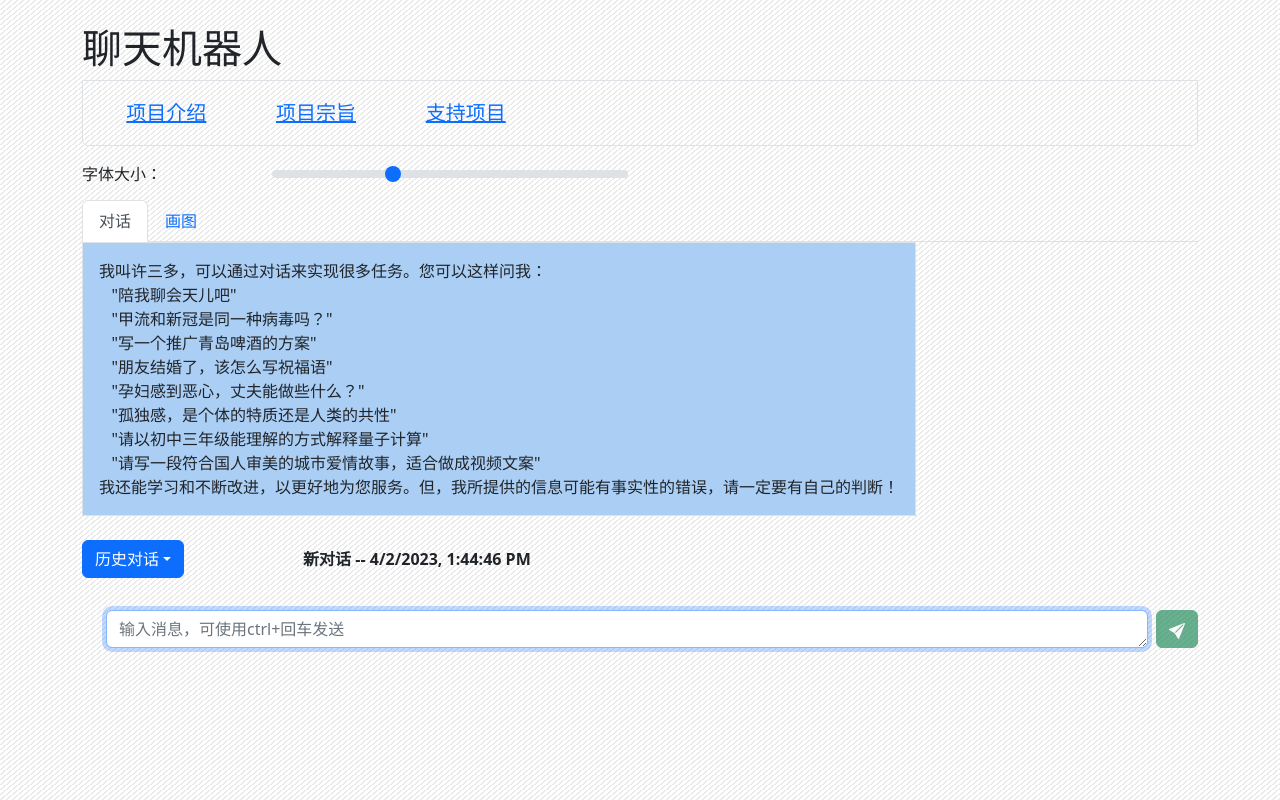
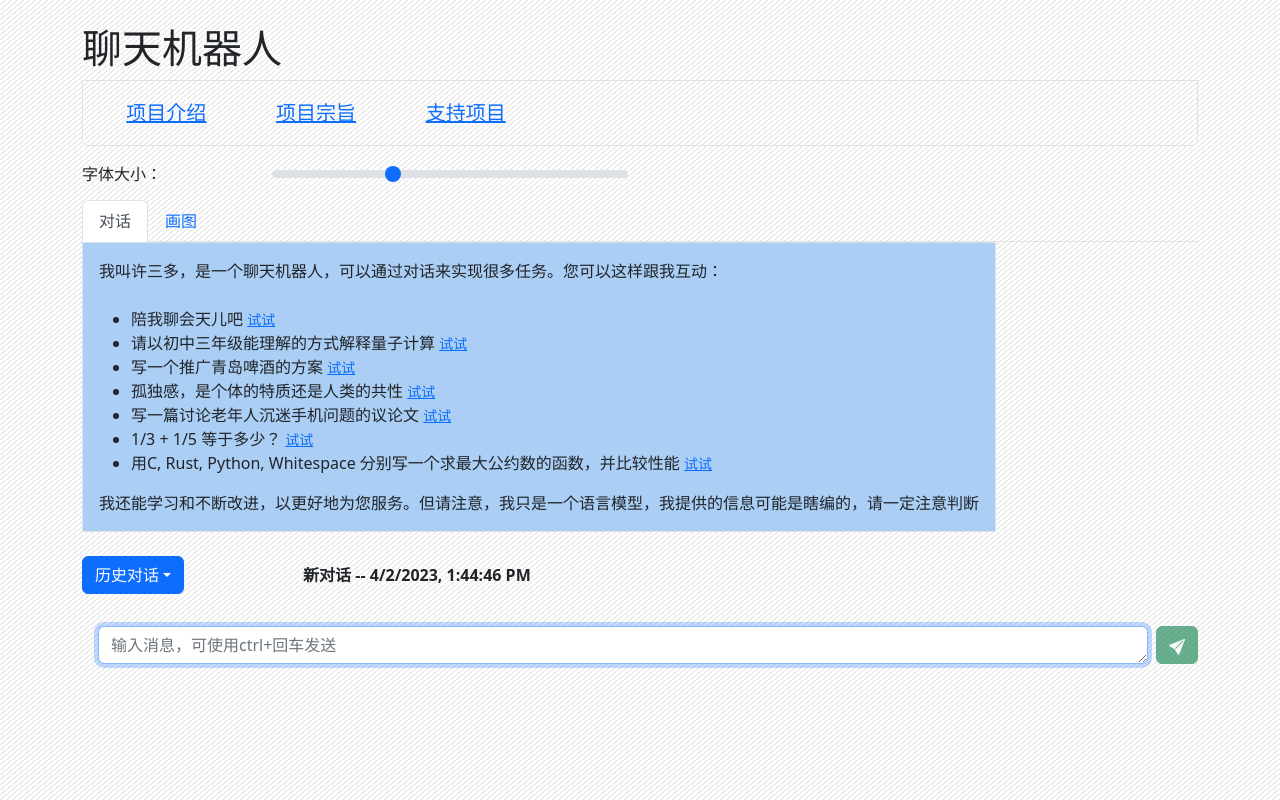
Before and after one commit to chatgpt-for-grandpa/chatgpt-for-grandpa.github.io, a React (Create React App) app: page / in a window 1280 px wide. Built offline with nearby package versions, Linux system fonts and the light colour scheme; what @traptitech/markdown-it-katex would draw is missing.

Commit message:
can apply examples

```diff
--- a/src/chat.tsx
+++ b/src/chat.tsx
@@ -10,7 +10,12 @@ import { v4 as uuidv4 } from "uuid";
 import { BsSendFill } from "react-icons/bs";
 import RenderMessage from "./render_message";
 import "./chat.scss";
-import { BotSelfIntro, MessageApi } from "./consts";
+import {
+  BotSelfIntro1,
+  BotSelfIntro2,
+  MessageApi,
+  ChatExamples,
+} from "./consts";
 
 interface Message {
   role: string;
@@ -183,10 +188,25 @@ function Chat() {
 
   return (
     <div className="chat">
-      <div className="message p-3 mb-4 border">
-        <p>{BotSelfIntro}</p>
-      </div>
-      <Row className="chat-manager align-items-center">
+      {messages.length <= 2 && (
+        <div className="message p-3 mb-4 border">
+          <p>{BotSelfIntro1}</p>
+          <ul>
+            {ChatExamples.map((t) => (
+              <li key={t}>
+                {t}{" "}
+                <small>
+                  <a href="###" onClick={() => setInput(t)}>
+                    试试
+                  </a>
+                </small>
+              </li>
+            ))}
+          </ul>
+          <p>{BotSelfIntro2}</p>
+        </div>
+      )}
+      <Row className="chat-manager align-items-center mt-2">
         <Col xs="auto" className="mb-3">
           <DropdownButton title="历史对话">
             <Dropdown.Item onClick={loadHistory}>新建对话</Dropdown.Item>
@@ -250,7 +270,7 @@ function Chat() {
           {errorMessage}
         </div>
       )}
-      <div className="chat-form py-3 ps-4 d-flex align-items-end">
+      <div className="chat-form py-3 ps-3 d-flex align-items-end">
         <TextareaAutosize
           className="form-control"
           value={input}
--- a/src/consts.ts
+++ b/src/consts.ts
@@ -1,13 +1,15 @@
-export const BotSelfIntro = `我叫许三多，可以通过对话来实现很多任务。您可以这样问我：
-   "陪我聊会天儿吧"
-   "甲流和新冠是同一种病毒吗？"
-   "写一个推广青岛啤酒的方案"
-   "朋友结婚了，该怎么写祝福语"
-   "孕妇感到恶心，丈夫能做些什么？"
-   "孤独感，是个体的特质还是人类的共性"
-   "请以初中三年级能理解的方式解释量子计算"
-   "请写一段符合国人审美的城市爱情故事，适合做成视频文案"
-我还能学习和不断改进，以更好地为您服务。但，我所提供的信息可能有事实性的错误，请一定要有自己的判断！`;
-
+export const BotSelfIntro1 =
+  "我叫许三多，是一个聊天机器人，可以通过对话来实现很多任务。您可以这样跟我互动：";
+export const BotSelfIntro2 =
+  "我还能学习和不断改进，以更好地为您服务。但请注意，我只是一个语言模型，我提供的信息可能是瞎编的，请一定注意判断";
 export const MessageApi = "https://www.13042332817.top/message";
 export const DrawApi = "https://www.13042332817.top/draw";
+export const ChatExamples = [
+  "陪我聊会天儿吧",
+  "请以初中三年级能理解的方式解释量子计算",
+  "写一个推广青岛啤酒的方案",
+  "孤独感，是个体的特质还是人类的共性",
+  "写一篇讨论老年人沉迷手机问题的议论文",
+  "1/3 + 1/5 等于多少？",
+  "用C, Rust, Python, Whitespace 分别写一个求最大公约数的函数，并比较性能",
+];
```
